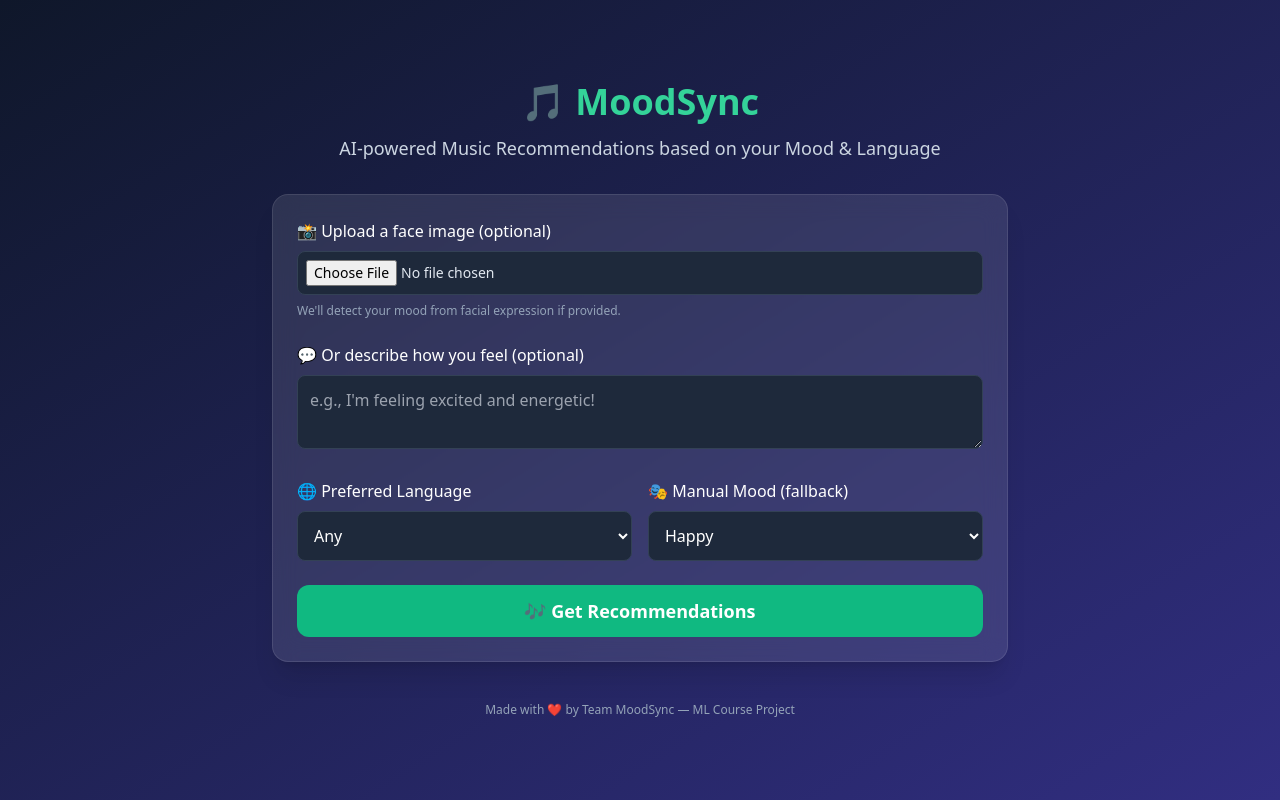
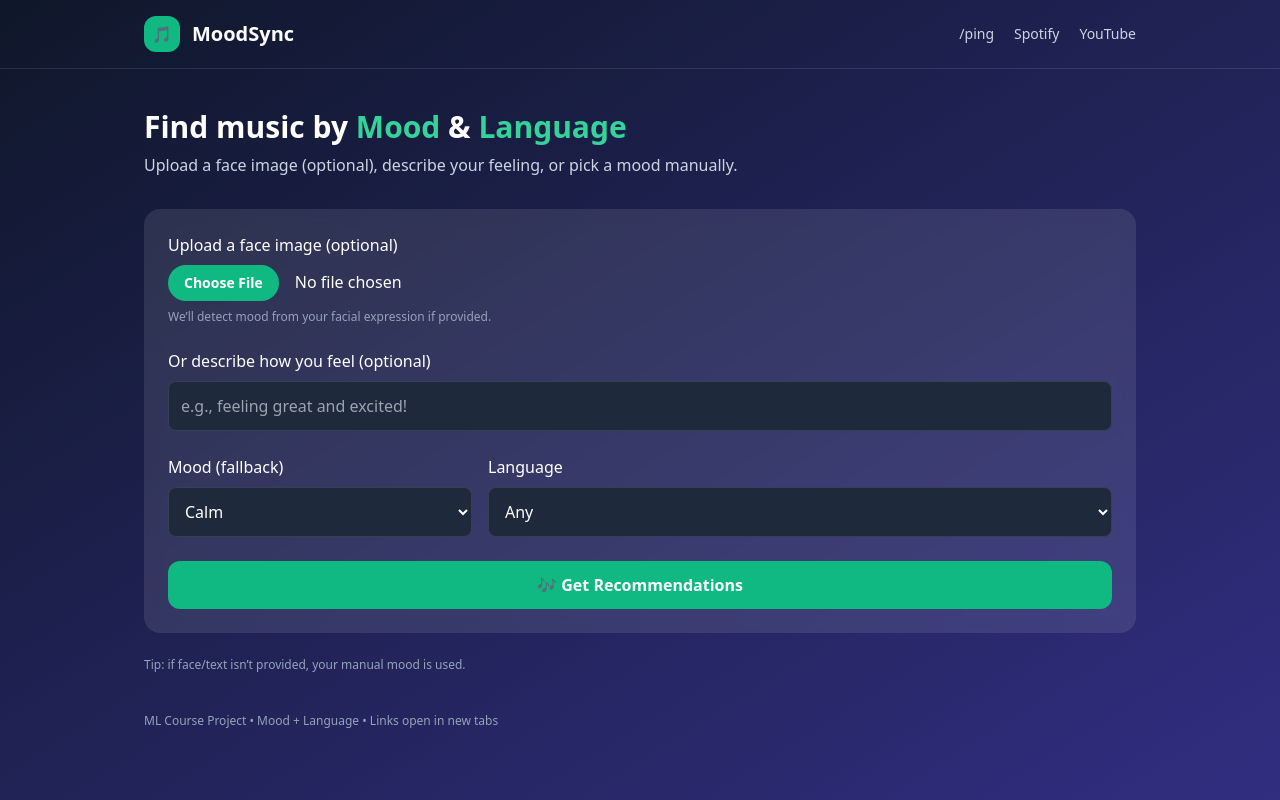
Before and after one commit to ABHIGH15/moodsync-app, a Flask app: page / in a window 1280 px wide. Run offline with Flask 3, Linux system fonts and the light colour scheme; parts of the project's set-up code (start-up, migrations or seed data) failed here and were passed over; some libraries are stand-ins or nearby versions.

Commit message:
Update index.html

```diff
--- a/templates/index.html
+++ b/templates/index.html
@@ -1,59 +1,77 @@
 <!doctype html>
-<html lang="en">
+<html>
 <head>
   <meta charset="utf-8">
   <title>MoodSync — AI Music Recommender</title>
+  <meta name="viewport" content="width=device-width, initial-scale=1"/>
   <script src="https://cdn.tailwindcss.com"></script>
 </head>
-<body class="min-h-screen bg-gradient-to-br from-slate-900 to-indigo-900 text-white flex items-center justify-center">
-  <div class="max-w-3xl mx-auto py-10 px-4 w-full">
-    <h1 class="text-4xl font-extrabold mb-3 text-emerald-400 text-center">🎵 MoodSync</h1>
-    <p class="text-slate-300 mb-8 text-center text-lg">AI-powered Music Recommendations based on your Mood & Language</p>
+<body class="min-h-screen bg-gradient-to-br from-slate-900 to-indigo-900 text-white">
+  <!-- Header -->
+  <header class="border-b border-white/10">
+    <div class="max-w-5xl mx-auto px-4 py-4 flex items-center justify-between">
+      <div class="flex items-center gap-3">
+        <div class="w-9 h-9 rounded-xl bg-emerald-500 grid place-items-center">🎵</div>
+        <h1 class="text-xl font-semibold">MoodSync</h1>
+      </div>
+      <nav class="text-sm flex items-center gap-5">
+        <a href="/ping" target="_blank" class="text-slate-300 hover:text-white">/ping</a>
+        <a href="https://open.spotify.com/" target="_blank" class="text-slate-300 hover:text-white">Spotify</a>
+        <a href="https://www.youtube.com/" target="_blank" class="text-slate-300 hover:text-white">YouTube</a>
+      </nav>
+    </div>
+  </header>
 
-    <form action="/" method="POST" enctype="multipart/form-data" class="bg-white/10 backdrop-blur-md p-6 rounded-2xl space-y-6 shadow-xl border border-white/10">
+  <main class="max-w-5xl mx-auto px-4 py-10">
+    <div class="mb-8">
+      <h2 class="text-3xl font-bold mb-2">Find music by <span class="text-emerald-400">Mood</span> & <span class="text-emerald-400">Language</span></h2>
+      <p class="text-slate-300">Upload a face image (optional), describe your feeling, or pick a mood manually.</p>
+    </div>
 
+    <form action="/" method="POST" enctype="multipart/form-data" class="bg-white/10 backdrop-blur p-6 rounded-2xl space-y-6">
+      <!-- Face image -->
       <div>
-        <label class="block mb-2 font-medium">📸 Upload a face image (optional)</label>
-        <input type="file" name="face_image" accept="image/*"
-          class="block w-full text-sm text-slate-200 bg-slate-800 border border-slate-700 rounded-lg p-2 focus:ring-2 focus:ring-emerald-400">
-        <p class="text-xs text-slate-400 mt-2">We'll detect your mood from facial expression if provided.</p>
+        <label class="block mb-2 font-medium">Upload a face image (optional)</label>
+        <input type="file" name="face" accept="image/*" class="file:mr-4 file:py-2 file:px-4 file:rounded-full file:border-0 file:text-sm file:font-semibold file:bg-emerald-500 file:text-white hover:file:bg-emerald-600">
+        <p class="text-xs text-slate-400 mt-2">We’ll detect mood from your facial expression if provided.</p>
       </div>
 
+      <!-- Feeling text -->
       <div>
-        <label class="block mb-2 font-medium">💬 Or describe how you feel (optional)</label>
-        <textarea name="user_text" placeholder="e.g., I'm feeling excited and energetic!"
-          class="w-full bg-slate-800 border border-slate-700 rounded-lg p-3 text-white"></textarea>
+        <label class="block mb-2 font-medium">Or describe how you feel (optional)</label>
+        <input name="feeling_text" placeholder="e.g., feeling great and excited!" class="w-full bg-slate-800 rounded-lg p-3 border border-slate-700" />
       </div>
 
-      <div class="grid grid-cols-1 md:grid-cols-2 gap-4">
+      <!-- Mood & Language -->
+      <div class="grid grid-cols-1 md:grid-cols-3 gap-4">
         <div>
-          <label class="block mb-2 font-medium">🌐 Preferred Language</label>
-          <select name="language" class="w-full bg-slate-800 border border-slate-700 rounded-lg p-3 text-white">
-            <option value="">Any</option>
-            <option value="English">English</option>
-            <option value="Hindi">Hindi</option>
-            <option value="Spanish">Spanish</option>
-            <option value="Korean">Korean</option>
+          <label class="block mb-2 font-medium">Mood (fallback)</label>
+          <select name="mood" class="w-full bg-slate-800 rounded-lg p-3 border border-slate-700">
+            {% for m in moods %}
+              <option value="{{ m }}">{{ m }}</option>
+            {% endfor %}
           </select>
         </div>
 
-        <div>
-          <label class="block mb-2 font-medium">🎭 Manual Mood (fallback)</label>
-          <select name="mood" class="w-full bg-slate-800 border border-slate-700 rounded-lg p-3 text-white">
-            <option value="Happy">Happy</option>
-            <option value="Sad">Sad</option>
-            <option value="Energetic">Energetic</option>
-            <option value="Calm">Calm</option>
+        <div class="md:col-span-2">
+          <label class="block mb-2 font-medium">Language</label>
+          <select name="language" class="w-full bg-slate-800 rounded-lg p-3 border border-slate-700">
+            <option value="">Any</option>
+            {% for lang in languages %}
+              <option value="{{ lang }}">{{ lang }}</option>
+            {% endfor %}
           </select>
         </div>
       </div>
 
-      <button class="w-full bg-emerald-500 hover:bg-emerald-600 transition rounded-xl py-3 font-semibold text-lg">
-        🎶 Get Recommendations
-      </button>
+      <button class="w-full bg-emerald-500 hover:bg-emerald-600 transition rounded-xl py-3 font-semibold">🎶 Get Recommendations</button>
     </form>
 
-    <footer class="mt-10 text-xs text-slate-400 text-center">Made with ❤️ by Team MoodSync — ML Course Project</footer>
-  </div>
+    <p class="text-xs text-slate-400 mt-6">Tip: if face/text isn’t provided, your manual mood is used.</p>
+  </main>
+
+  <footer class="max-w-5xl mx-auto px-4 pb-10 text-xs text-slate-400">
+    ML Course Project • Mood + Language • Links open in new tabs
+  </footer>
 </body>
 </html>
```
